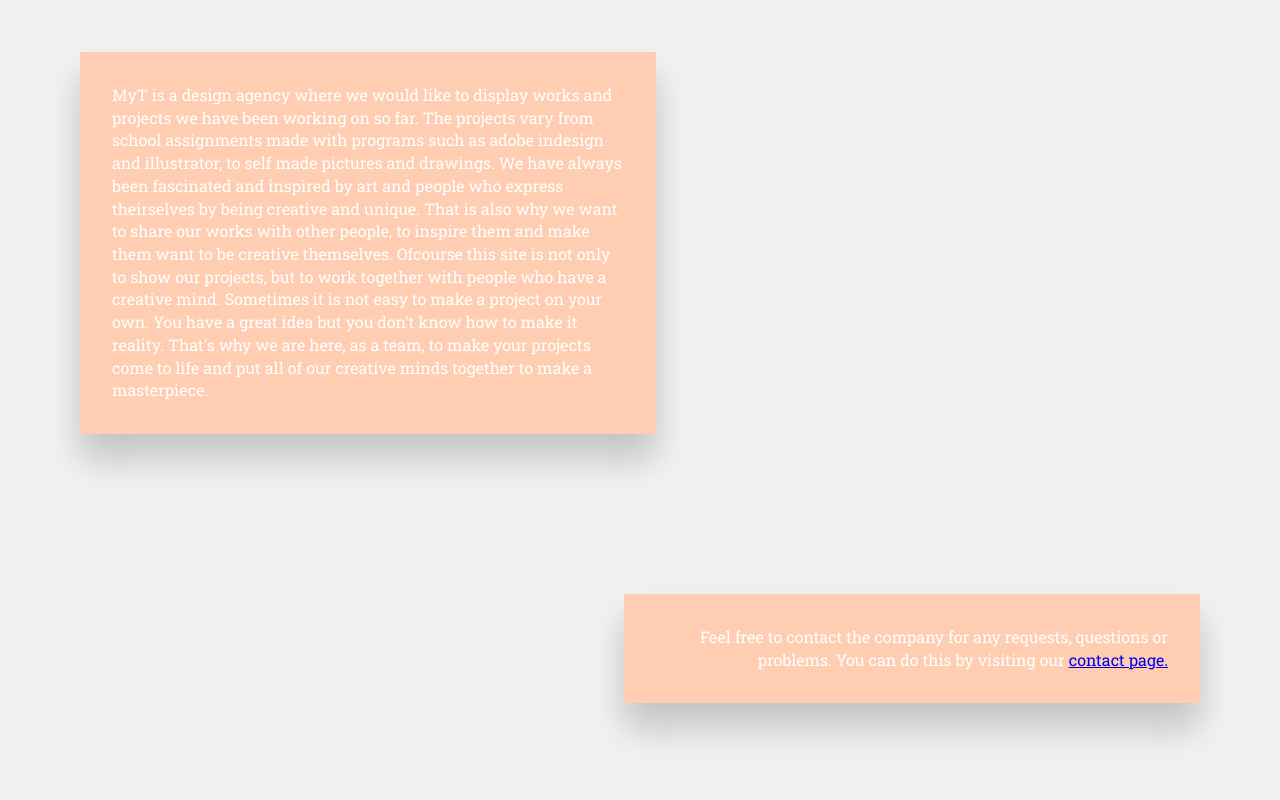
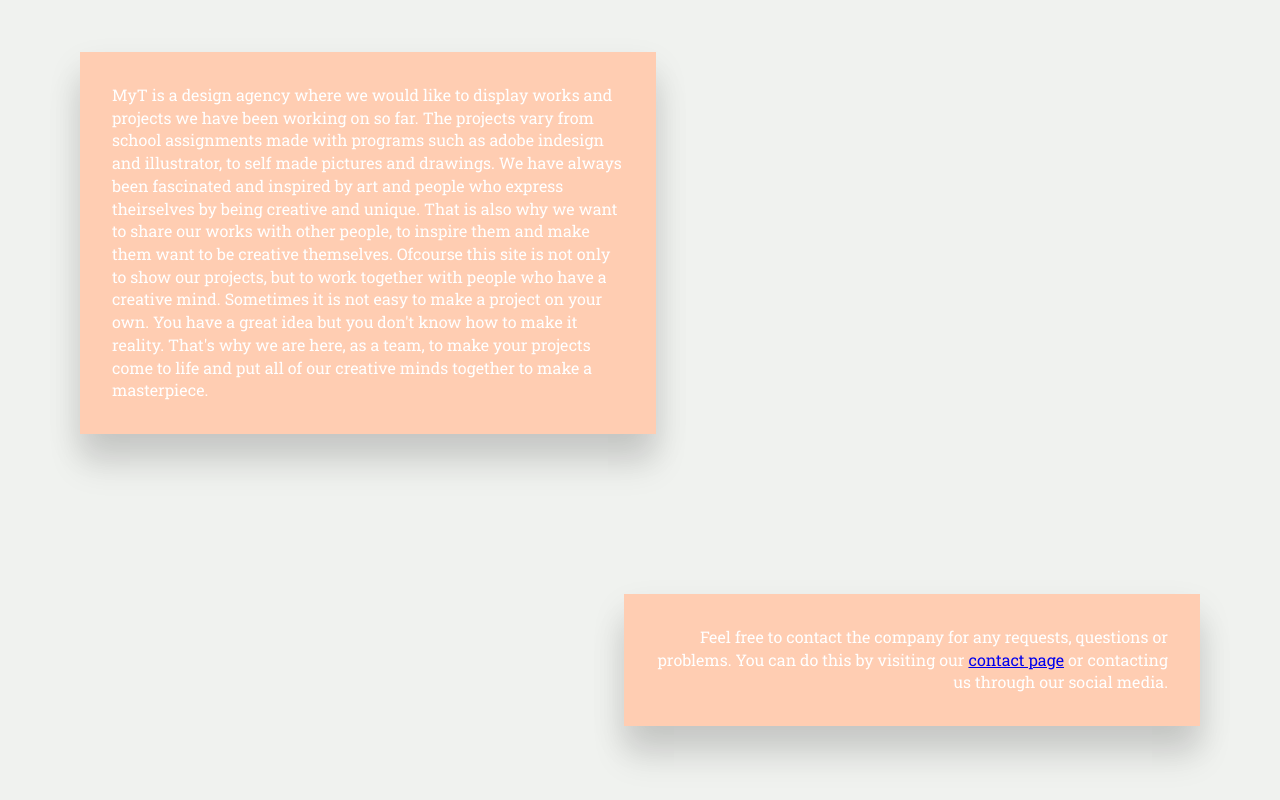
Before and after one commit to maithuyl/1617.webd2, a plain HTML site: page about.html in a window 1280 px wide. Shown: the part 1701-2501 px from the top of the page. Drawn offline with Linux system fonts and the light colour scheme.

```diff
--- a/about.html
+++ b/about.html
@@ -90,7 +90,7 @@
         </div>
         <div class="information2">
           <p>
-            Feel free to contact the company for any requests, questions or problems. You can do this by visiting our <a href="contact.html">contact page.</a>
+            Feel free to contact the company for any requests, questions or problems. You can do this by visiting our <a href="contact.html">contact page</a> or contacting us through our social media.
           </p>
         </div>
         </div>
```
